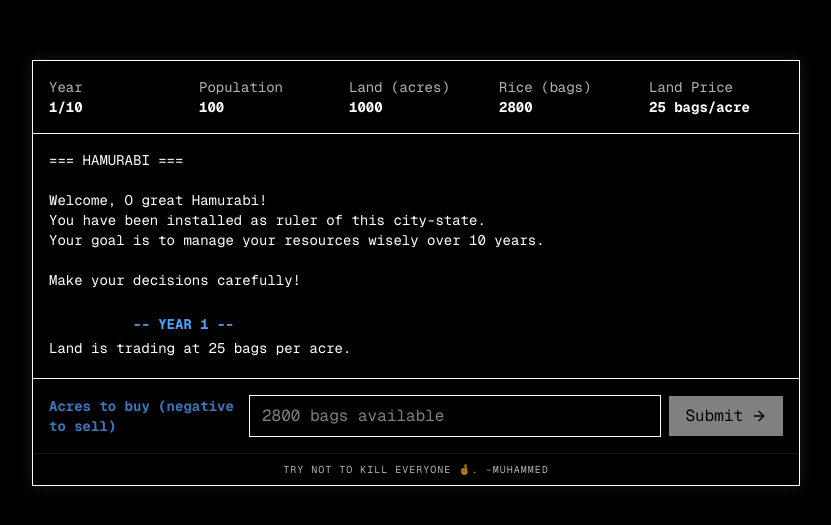
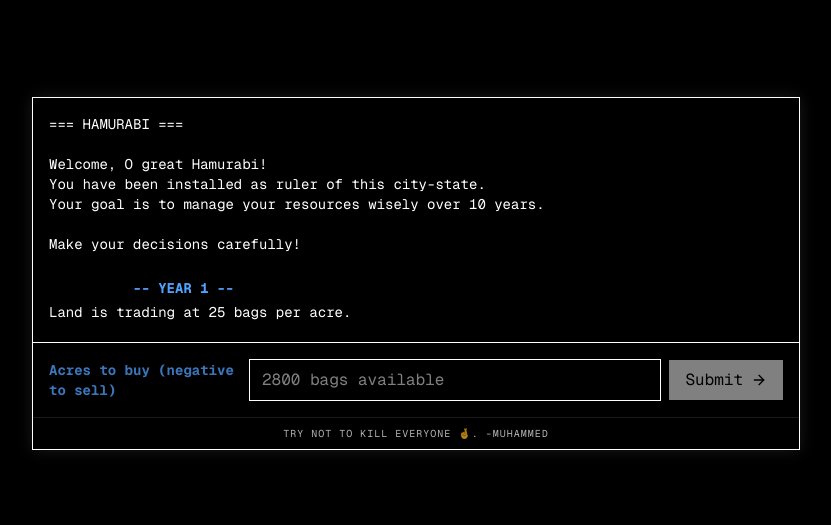
Before and after one commit to matrix6c/hamurabi, a Next.js app: page / in a window 1280 px wide. Shown: the part 127-652 px from the top of the page, without its empty margins (224-1055 px from the left). Built offline with nearby package versions, Linux system fonts and the light colour scheme.

Commit message:
feat: implement Hamurabi game logic and state management in page component

```diff
--- a/app/page.tsx
+++ b/app/page.tsx
@@ -408,17 +408,19 @@ export default function Home() {
   return (
     <div className="min-h-screen bg-black flex items-center justify-center p-0 md:p-4">
       <div className="w-full h-screen md:w-full md:max-w-3xl md:h-auto md:max-h-[90vh] bg-black border border-white shadow-[0_0_15px_rgba(255,255,255,0.1)] flex flex-col font-mono">
-        <StatsHeader
+        {/* <StatsHeader
           year={gameState.year}
           population={gameState.population}
           land={gameState.land}
           rice={gameState.rice}
           landPrice={gameState.landPrice}
-        />
+        /> */}
         <TerminalLog messages={gameState.messages} />
         {renderInput()}
         <div className="p-2 text-[10px] text-white/70 text-center font-mono uppercase tracking-widest border-t border-white/10">
-          {gameState.population === 0 ? "welldone 💀. -Muhammed" : "Try not to kill everyone 🤞. -Muhammed"}
+          {gameState.population === 0
+            ? "welldone 💀. -Muhammed"
+            : "Try not to kill everyone 🤞. -Muhammed"}
         </div>
       </div>
     </div>
```
